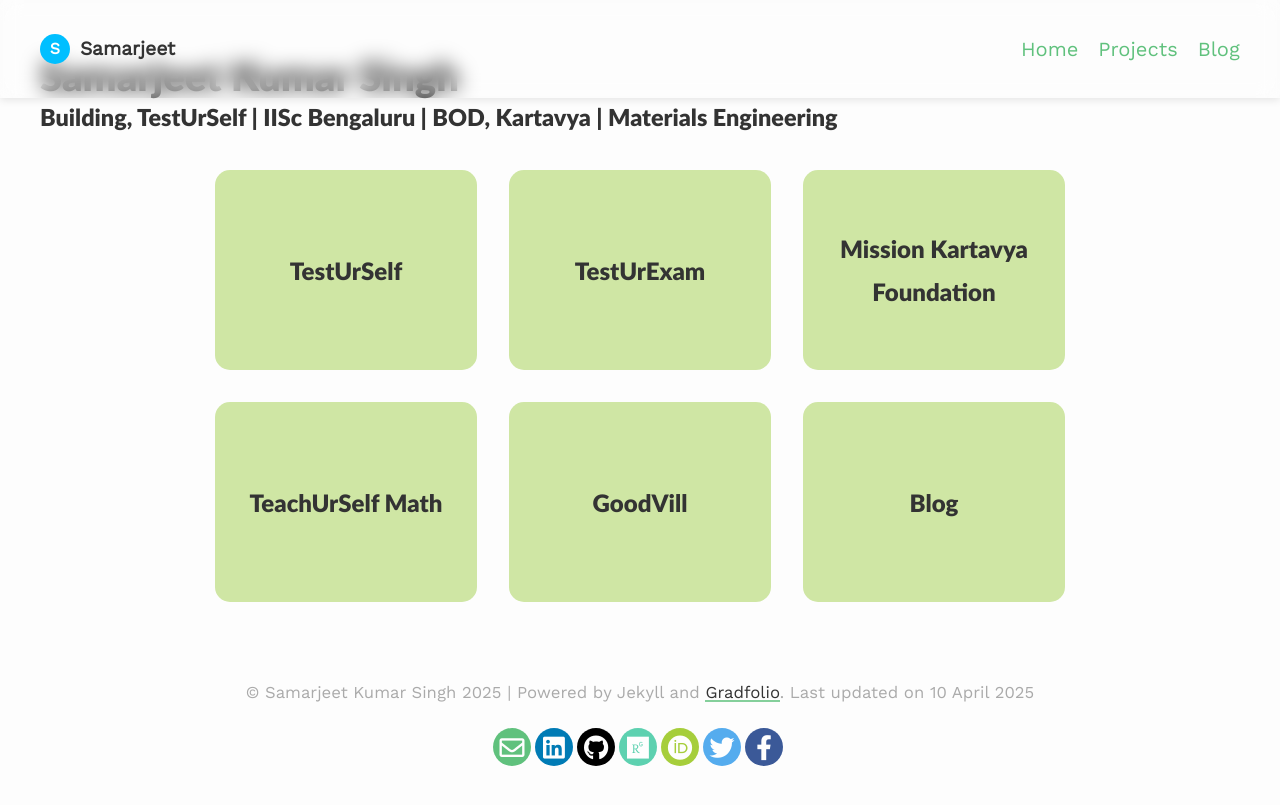
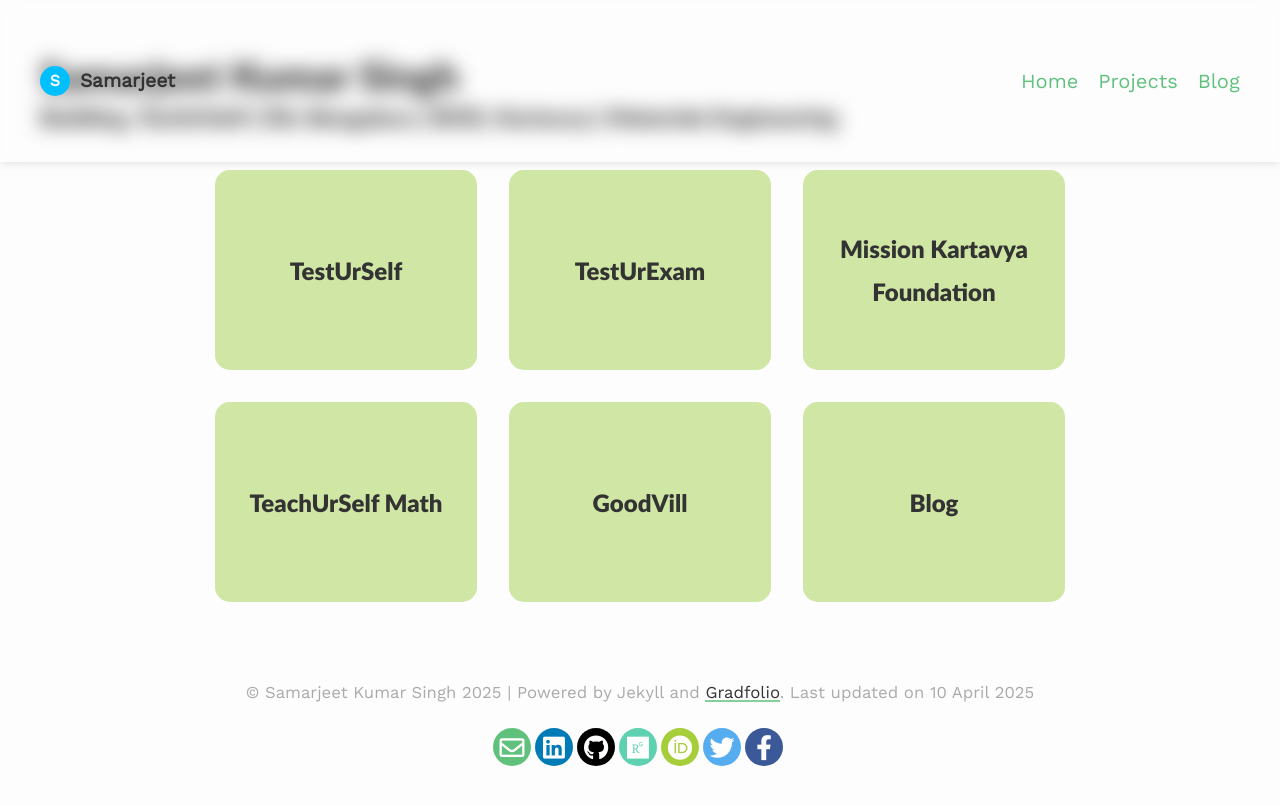
Before and after one commit to Samarjeetkumarsingh/website, a Jekyll site: the page built from _pages/projects.md, in a window 1280 px wide and 900 px high. Shown: the top 805 px of the window. Built offline with Jekyll 4.4.1, drawn with Linux system fonts in a browser that asks for light colours; nearby versions of some CDN libraries.

Commit message:
Update navigation.html

```diff
--- a/_includes/navigation.html
+++ b/_includes/navigation.html
@@ -18,8 +18,9 @@
     width: 100%;
     z-index: 1000;
     left: 0;
-       backdrop-filter: blur(10px); /* Adds the blur */
-  -webkit-backdrop-filter: blur(10px); /* Safari support */
+    padding: 2rem 0px;
+    backdrop-filter: blur(10px);
+  -webkit-backdrop-filter: blur(10px);
   box-shadow: 0 2px 8px rgba(0, 0, 0, 0.1);
     }
 
```
